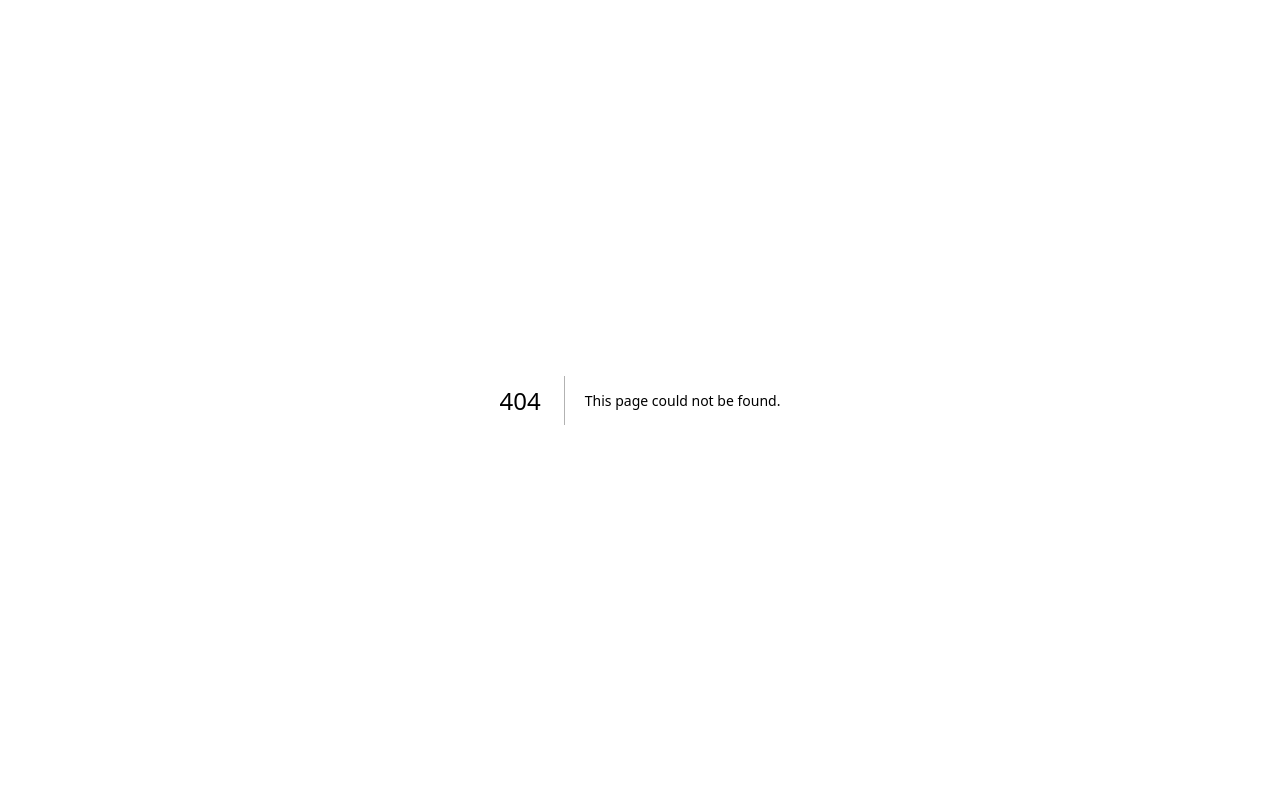
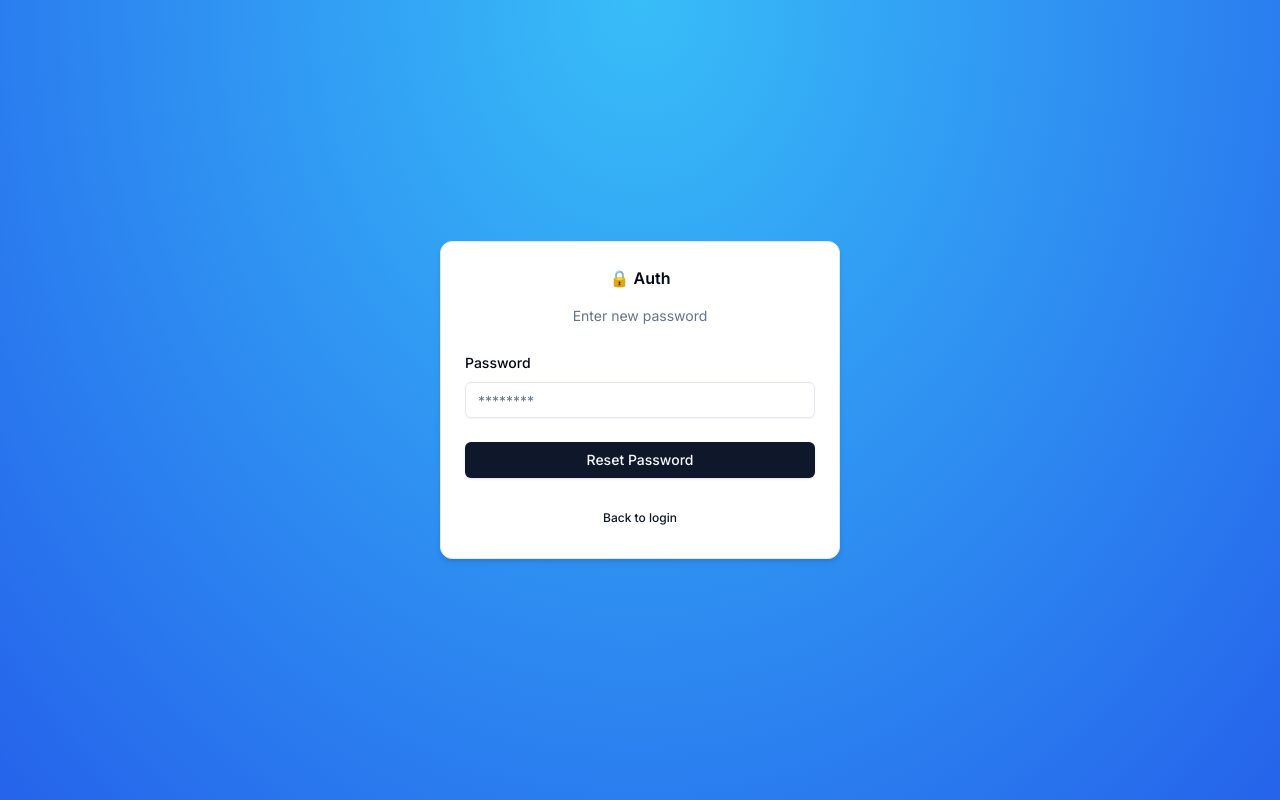
Before and after one commit to thadeus47/next-auth, a Next.js app: page /auth/new-password in a window 1280 px wide. Before the commit this address had no page. Built offline with nearby package versions, Linux system fonts and the light colour scheme.

Commit message:
password reset functionality

```diff
--- /dev/null
+++ b/actions/new-password.ts
@@ -0,0 +1,60 @@
+"use server";
+
+import * as z from "zod";
+import bcrypt from "bcryptjs";
+
+import { NewPasswordSchema } from "@/schemas";
+import { getPasswordResetTokenByToken } from "@/data/password-reset-token";
+import { getUserByEmail } from "@/data/user";
+import { db } from "@/lib/db";
+
+
+export const newPassword = async (
+    values: z.infer<typeof NewPasswordSchema>,
+    token?: string | null,
+) => {
+    if (!token) {
+        return { error: "Missing token!" };
+    }
+
+    const validatedFields = NewPasswordSchema.safeParse(values);
+
+    if (!validatedFields.success) {
+        return { error: "Invalid fields!" };
+    }
+
+    const { password } = validatedFields.data;
+
+    const exstingToken = await getPasswordResetTokenByToken(token);
+
+    if(!exstingToken) {
+        return { error: "Invalid token!" };
+    }
+
+    const hasExpired = new Date(exstingToken.expires) < new Date();
+
+    if (hasExpired) {
+        return { error: "Token has expired" };
+    }
+
+    const existingUser = await getUserByEmail(exstingToken.email);
+
+    if (!existingUser) {
+        return { error: "Email does not exist!" };
+    }
+
+    const hashedPassword = await bcrypt.hash(password, 10);
+
+    await db.user.update({
+        where: { id: existingUser.id },
+        data: {
+            password: hashedPassword,
+        },
+    });
+
+    await db.passwordResetToken.delete({
+        where: { id: exstingToken.id },
+    });
+
+    return { success: "Password updated!" };
+}
--- a/actions/reset.ts
+++ b/actions/reset.ts
@@ -22,7 +22,7 @@
         return { error: "Email does not exist!" };
     }
 
-    //TODO: Generate reset token & send email
+    //Generate reset token & send email
     const passwordResetToken = await generatePasswordResetToken(email);
     await sendPasswordResetEmail(
          passwordResetToken.email,
--- /dev/null
+++ b/app/auth/new-password/page.tsx
@@ -0,0 +1,9 @@
+import { NewPasswordForm } from "@/components/auth/new-password-form";
+
+const NewPasswordPage = () =>{
+    return (
+        <NewPasswordForm />
+    );
+}
+
+export default NewPasswordPage;
--- /dev/null
+++ b/components/auth/new-password-form.tsx
@@ -0,0 +1,105 @@
+"use client";
+
+import * as z from "zod";
+import { useForm } from "react-hook-form"
+import { useState, useTransition } from "react";
+import { zodResolver } from "@hookform/resolvers/zod"
+import { useSearchParams } from "next/navigation";
+
+import { NewPasswordSchema } from "@/schemas";
+
+import { Input } from "@/components/ui/input";
+
+import {
+    Form,
+    FormControl,
+    FormField,
+    FormItem,
+    FormLabel,
+    FormMessage } from "@/components/ui/form";
+
+import { Button } from "@/components/ui/button";
+import { CardWrapper } from "@/components/auth/card-wrapper"
+import { FormError } from "@/components/form-error";
+import { FormSuccess } from "@/components/form-success";
+import { newPassword } from "@/actions/new-password";
+
+export const NewPasswordForm = () => {
+    const searchParams = useSearchParams();
+    const token = searchParams?.get("token")
+
+    const [error, setError] = useState<string | undefined>("");
+    const [success, setSuccess] = useState<string | undefined>("");
+    const [isPending, startTransition] = useTransition();
+
+    const form = useForm<z.infer<typeof NewPasswordSchema>>({
+        resolver: zodResolver(NewPasswordSchema),
+        defaultValues: {
+            password:"",
+        },
+    });
+
+    const onSubmit = (values: z.infer<typeof NewPasswordSchema>) => {
+        setError("");
+        setSuccess("");
+
+        startTransition(() => {
+            newPassword(values, token)
+            .then((data) => {
+                setError(data?.error);
+                setSuccess(data?.success)
+            })
+        });
+
+
+        console.log(values)
+    }
+
+    return (
+        <CardWrapper
+          headerLabel="Enter new password"
+          backButtonLabel="Back to login"
+          backButtonHref="/auth/login"
+
+        >
+           <Form {...form}>
+             <form
+               onSubmit={form.handleSubmit(onSubmit)}
+               className="space-y-6"
+             >
+              <div className="space-y-4">
+                <FormField
+                    control={form.control}
+                    name="password"
+                    render={({ field}) => (
+
+                        <FormItem>
+                            <FormLabel>Password</FormLabel>
+                            <FormControl>
+                               <Input
+                                  {...field}
+                                  disabled={isPending}
+                                  placeholder="********"
+                                  type="password"
+                                />
+                            </FormControl>
+                            <FormMessage />
+                        </FormItem>
+                    )}
+                 />
+
+              </div>
+              <FormError  message={error}/>
+              <FormSuccess message={success}/>
+              <Button
+                 disabled={isPending}
+                 type="submit"
+                 className="w-full"
+              >
+               Reset Password
+              </Button>
+             </form>
+           </Form>
+        </CardWrapper>
+    )
+}
--- a/routes.ts
+++ b/routes.ts
@@ -18,7 +18,8 @@
     "/auth/login",
     "/auth/register",
     "/auth/error",
-    "/auth/reset"
+    "/auth/reset",
+    "/auth/new-password"
 
 ]
 
--- a/schemas/index.ts
+++ b/schemas/index.ts
@@ -1,4 +1,10 @@
 import  * as z from "zod";
+
+export const NewPasswordSchema = z.object({
+    password: z.string().min(6, {
+        message: "Minimum 6 characters required",
+    })
+})
 
 export const ResetSchema = z.object({
     email: z.string().email({
```
